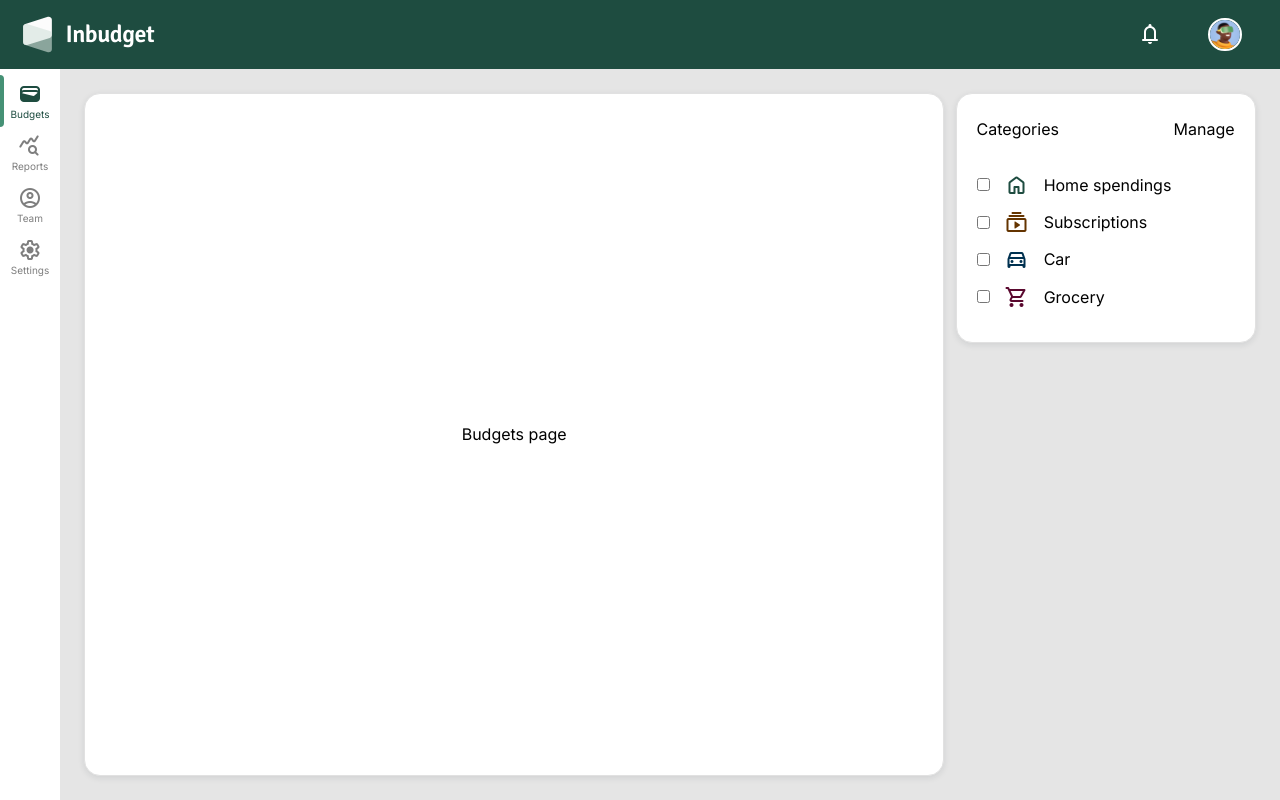
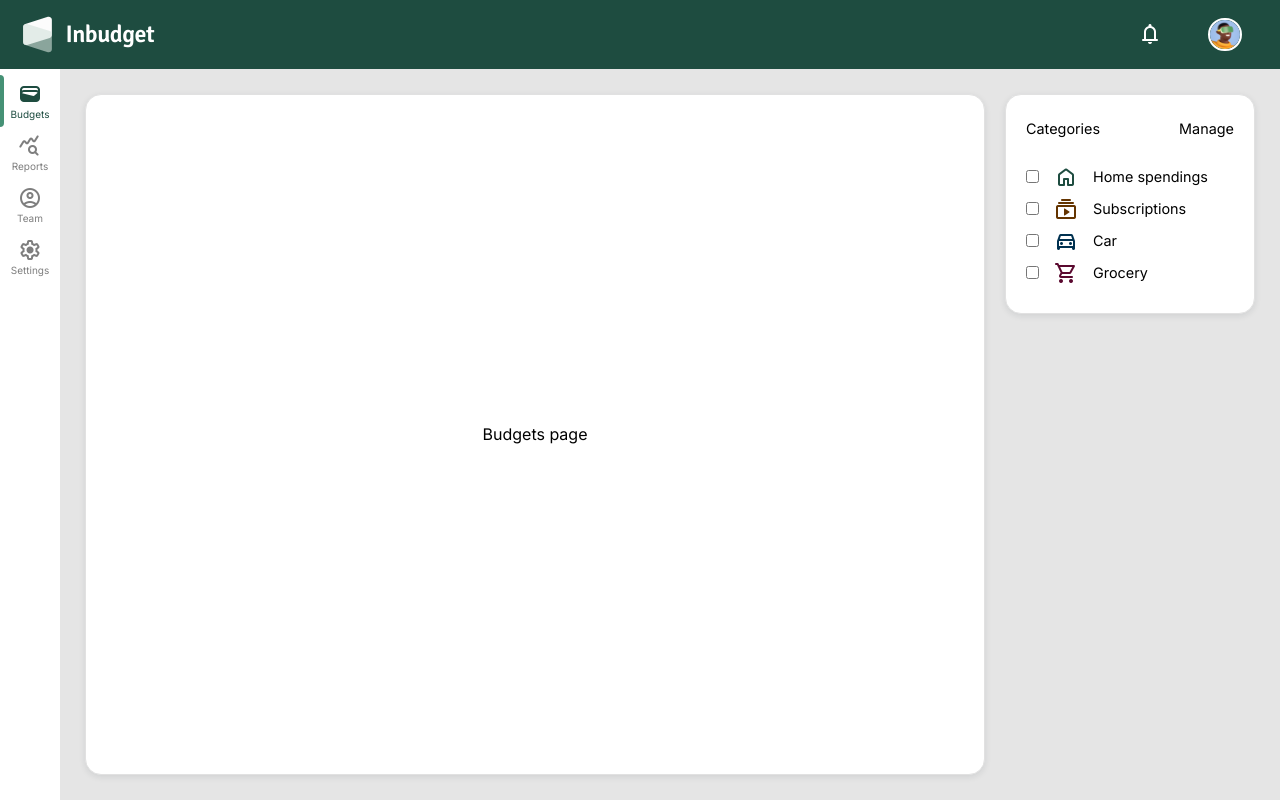
Before and after one commit to intive/patronage2023-js, a Next.js app in the folder apps/web/: page /budgets in a window 1280 px wide. Built offline with nearby package versions, Linux system fonts and the light colour scheme.

Commit message:
styles: changed `%` for `px` in margins and paddings, changed desktop dimensions for rwd  #P23-199

```diff
--- a/apps/web/app/(navigation)/(multiCard)/layout.tsx
+++ b/apps/web/app/(navigation)/(multiCard)/layout.tsx
@@ -12,10 +12,10 @@ const RightCardStyled = styled(CardStyled)`
     flex-direction: column;
     justify-content: space-between;
     align-self: flex-start;
-    flex-basis: 15%;
-    min-width: 300px;
-    min-height: 250px;
-    margin-left: 1%;
+    flex-basis: 12%;
+    min-width: 250px;
+    min-height: 220px;
+    margin-left: 20px;
   }
 `;
 
@@ -26,7 +26,7 @@ const DescriptionsWrapper = styled.div`
   justify-content: space-between;
   align-items: center;
   padding: 10px 20px 0 20px;
-  margin-top: 5%;
+  margin-top: 15px;
 `;
 
 const CheckboxesWrapper = styled.div`
@@ -39,7 +39,7 @@ const CheckboxesWrapper = styled.div`
 `;
 
 export const H3Styled = styled.h3`
-  font-size: 1em;
+  font-size: 0.9em;
   font-weight: 500;
   font-family: "Inter", sans-serif;
 `;
--- a/apps/web/app/(navigation)/HomePage.tsx
+++ b/apps/web/app/(navigation)/HomePage.tsx
@@ -11,7 +11,7 @@ export const CardWrapperStyled = styled.div`
   align-items: center;
   height: 100%;
   background-color: #e5e5e5;
-  padding: 2%;
+  padding: 25px;
 `;
 export const CardStyled = styled(Card)`
   display: flex;
@@ -26,7 +26,7 @@ export const LinkStyled = styled(Link)`
   font-size: 1.6em;
   font-weight: 600;
   color: #1e4c40;
-  margin-top: 2%;
+  margin-top: 35px;
   @media ${device.desktop} {
     font-size: 2.3em;
   }
--- a/apps/web/app/CheckboxWrapper.tsx
+++ b/apps/web/app/CheckboxWrapper.tsx
@@ -15,7 +15,7 @@ const CheckboxInputTitleWrapper = styled.div`
   gap: 15px;
 `;
 const TitleStyled = styled.h3`
-  font-size: 1em;
+  font-size: 0.9em;
   font-weight: 500;
   font-family: "Inter", sans-serif;
 `;
--- a/apps/web/lib/media.tsx
+++ b/apps/web/lib/media.tsx
@@ -1,3 +1,3 @@
 export const device = {
-    desktop: `(min-width: 768px)`,
+    desktop: `(min-width: 1024px)`,
   };
```
